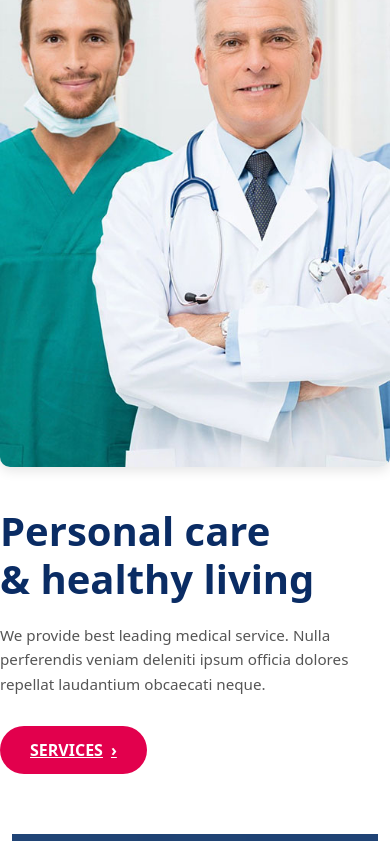
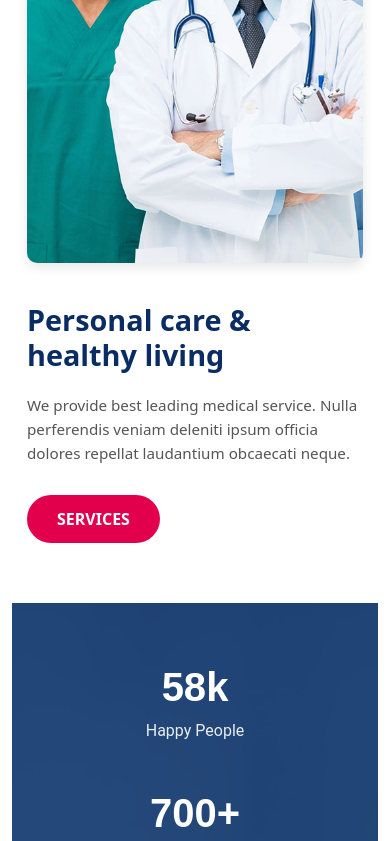
Before and after one commit to YashPatel7312/novena, a React (Vite) app: page / in a window 390 px wide. Shown: the part 2544-3385 px from the top of the page. Built offline with nearby package versions, Linux system fonts and the light colour scheme.

Commit message:
home page final

```diff
--- a/src/App.css
+++ b/src/App.css
@@ -1,4 +1,5 @@
 *{
+  overflow-x: hidden;
   font-family:  system-ui, -apple-system, "Segoe UI", Roboto, "Helvetica Neue", "Noto Sans", "Liberation Sans", Arial, sans-serif, "Apple Color Emoji", "Segoe UI Emoji", "Segoe UI Symbol", "Noto Color Emoji";
 }
 
--- a/src/homecompo/AppointmentSection.css
+++ b/src/homecompo/AppointmentSection.css
@@ -5,6 +5,7 @@
   background-color: #fff;
   padding: 80px 0;
   font-family: "Poppins", sans-serif;
+  overflow-x: hidden;
 }
 
 /* ============================
@@ -34,7 +35,7 @@
   gap: 15px;
   border-bottom-left-radius: 8px;
   border-bottom-right-radius: 8px;
-  box-shadow: 0 -4px 20px rgba(0, 0, 0, 0.25);
+  box-shadow: 0 4px 20px rgba(0, 0, 0, 0.25);
 }
 
 .appointment-phone i {
@@ -157,8 +158,9 @@
 
   .appointment-phone {
     font-size: 0.9rem;
-    padding: 12px 15px;
+    padding: 12px 0px;
     justify-content: center;
+    width: 80%;
   }
 
   .appointment-phone i {
--- a/src/homecompo/HomePc.css
+++ b/src/homecompo/HomePc.css
@@ -1,13 +1,25 @@
-/* ✅ Base - Desktop & Tablet (same layout) */
+/* ========= Outer Section (full width) ========= */
 .pc-section {
+  width: 100%;
+  padding: 60px 0;
+  background-color: #ffffff; /* Optional */
+}
+
+/* ========= Inner Container (centered on desktop) ========= */
+.pc-container {
+  width: 100%;
+  max-width: 1320px;
+  margin: 0 auto;
+  padding: 0 15px;
   display: flex;
   align-items: center;
   justify-content: space-between;
-  padding: 60px 0;
   gap: 40px;
   flex-wrap: wrap;
+  box-sizing: border-box;
 }
 
+/* ========= Images ========= */
 .pc-images {
   display: flex;
   gap: 20px;
@@ -18,6 +30,7 @@
   display: flex;
   flex-direction: column;
   gap: 20px;
+  flex: 1;
 }
 
 .pc-img {
@@ -25,6 +38,7 @@
   border-radius: 10px;
   object-fit: cover;
   box-shadow: 0 4px 12px rgba(0, 0, 0, 0.1);
+  display: block;
 }
 
 .pc-left .top-img {
@@ -35,11 +49,15 @@
   height: 220px;
 }
 
-.pc-right .main-img {
-  height: 400px;
-  margin-top: 30px;
+.pc-right {
+  flex: 1;
 }
 
+.pc-right .main-img {
+  height: 460px;
+}
+
+/* ========= Content ========= */
 .pc-content {
   flex: 1 1 40%;
 }
@@ -57,6 +75,7 @@
   color: #555;
   line-height: 1.6;
   margin-bottom: 30px;
+  max-width: 420px;
 }
 
 .pc-btn {
@@ -78,9 +97,21 @@
   transform: translateY(-2px);
 }
 
-/* ✅ Mobile Only - Column layout */
+/* ========= Responsive ========= */
+
+/* Tablet adjustments */
+@media (max-width: 991.98px) {
+  .pc-content h1 {
+    font-size: 2rem;
+  }
+  .pc-right .main-img {
+    height: 400px;
+  }
+}
+
+/* Mobile Layout */
 @media (max-width: 767.98px) {
-  .pc-section {
+  .pc-container {
     flex-direction: column;
     text-align: left;
   }
@@ -88,14 +119,21 @@
   .pc-images {
     flex-direction: column;
     align-items: center;
+    width: 100%;
   }
 
+  .pc-left .top-img,
+  .pc-left .bottom-img,
   .pc-right .main-img {
     height: auto;
   }
 
-  .pc-left .top-img,
-  .pc-left .bottom-img {
-    height: auto;
+  .pc-content {
+    width: 100%;
+    text-align: left;
+  }
+
+  .pc-content h1 {
+    font-size: 1.8rem;
   }
 }
--- a/src/homecompo/HomePc.jsx
+++ b/src/homecompo/HomePc.jsx
@@ -1,38 +1,40 @@
 import React from "react";
-import { Link } from "react-router-dom";
 import "../homecompo/HomePc.css";
+
+// 🖼 Tamara original images muki do
 import img1 from "../assets/img1.jpg";
 import img2 from "../assets/img2.jpg";
 import img3 from "../assets/img3.jpg";
 
-const HomePc = () => {
+const PcSection = () => {
   return (
-    <section className="pc-section container">
+    <div className="container">
+    <section className="pc-section">
+      <div className="pc-container">
+        {/* Left - Image Grid */}
         <div className="pc-images">
           <div className="pc-left">
-          <img src={img1} alt="Dental Care" className="pc-img top-img" />
-          <img src={img2} alt="Doctors" className="pc-img bottom-img" />
+            <img src={img1} alt="Top" className="pc-img top-img" />
+            <img src={img2} alt="Bottom" className="pc-img bottom-img" />
           </div>
           <div className="pc-right">
-          <img src={img3} alt="Doctors Team" className="pc-img main-img" />
+            <img src={img3} alt="Main" className="pc-img main-img" />
           </div>
         </div>
 
+        {/* Right - Text */}
         <div className="pc-content">
-        <h1>
-          Personal care <br /> & healthy living
-        </h1>
+          <h1>Personal care & healthy living</h1>
           <p>
             We provide best leading medical service. Nulla perferendis veniam
             deleniti ipsum officia dolores repellat laudantium obcaecati neque.
           </p>
-
-        <Link to="/services" className="pc-btn">
-          SERVICES <span>&#8250;</span>
-        </Link>
+          <button className="pc-btn">SERVICES</button>
+        </div>
       </div>
     </section>
+    </div>
   );
 };
 
-export default HomePc;
+export default PcSection;
--- a/src/page style/HomePage.css
+++ b/src/page style/HomePage.css
@@ -0,0 +1,5 @@
+*{
+    overflow-x: hidden;
+    margin: 0;
+    padding: 0;
+}
```
Lines whose indentation alone changed are shown as unchanged.
